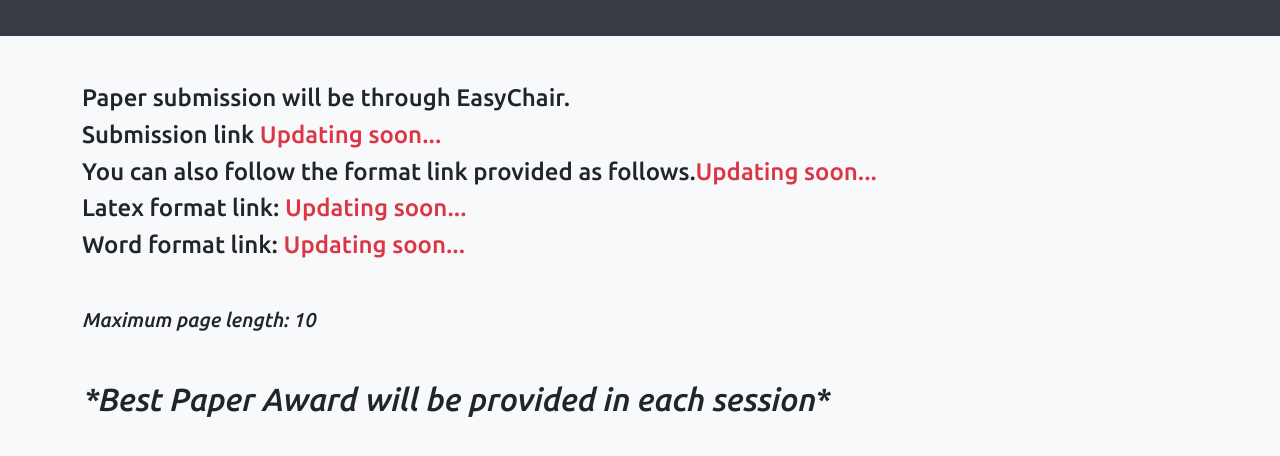
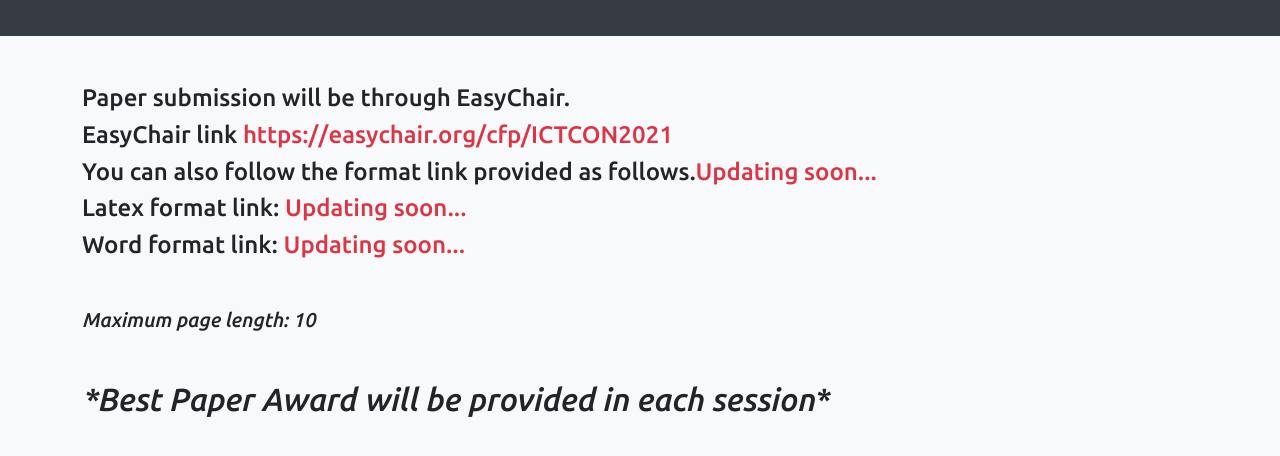
Before and after one commit to citkokrajhar/ictcon2021, a plain HTML site: page submission.html in a window 1280 px wide. Shown: the part 222-678 px from the top of the page. Drawn offline with nearby package versions, Linux system fonts and the light colour scheme.

Commit message:
Update submission.html
Sir, As directed by Pranav Sir i'm updating the easychair link , please update it.

```diff
--- a/submission.html
+++ b/submission.html
@@ -42,7 +42,7 @@
     <section class="py-5">
         <div class="container">
             <h4>Paper submission will be through EasyChair.</h4>
-            <h4>Submission link <span class="text-danger">Updating soon...</span></h4>
+            <h4>EasyChair link <span class="text-danger">https://easychair.org/cfp/ICTCON2021</span></h4>
             <h4>You can also follow the format link provided as follows.<span class="text-danger">Updating soon...</span></h4>
             <h4>Latex format link: <span class="text-danger">Updating soon...</span></h4>
             <h4>Word format link: <span class="text-danger">Updating soon...</span></h4>
```
